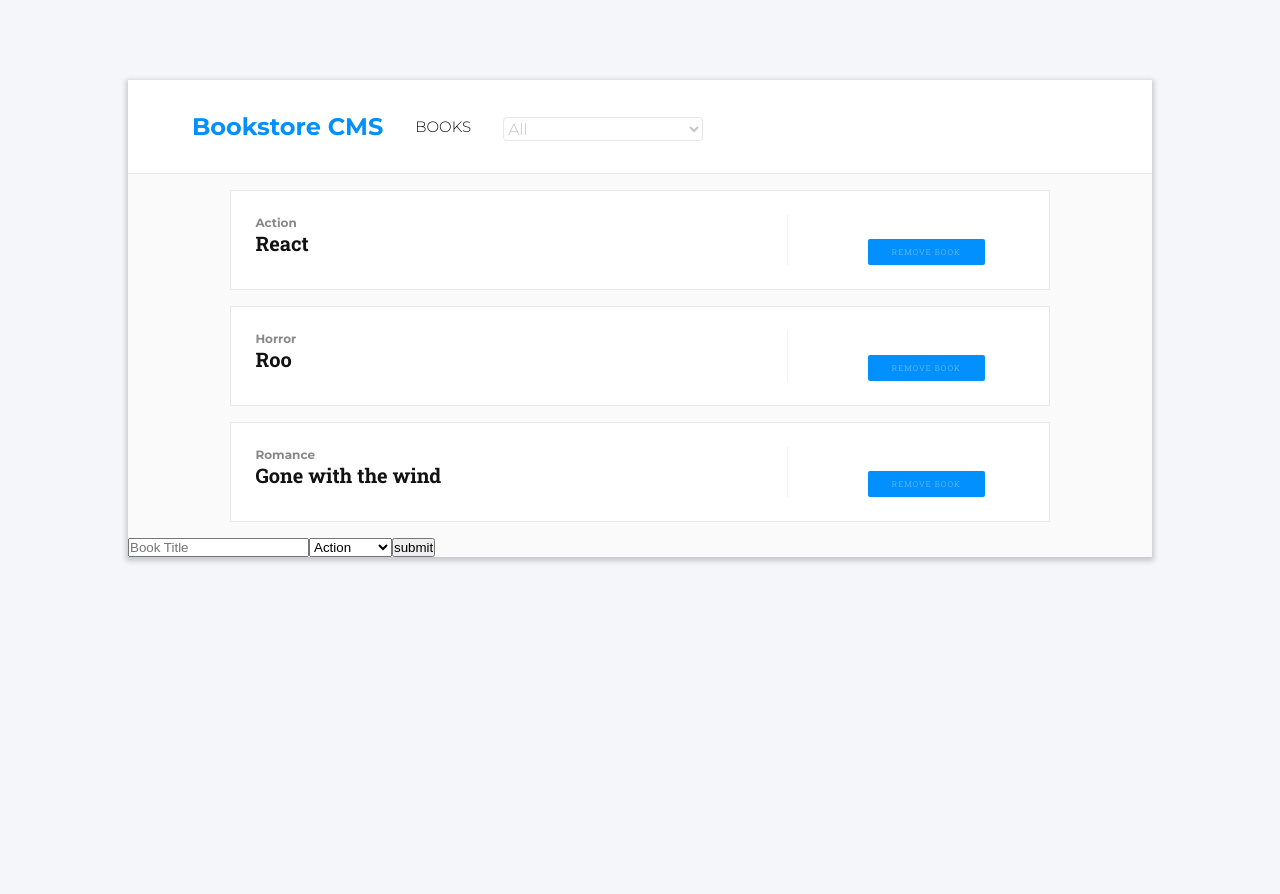
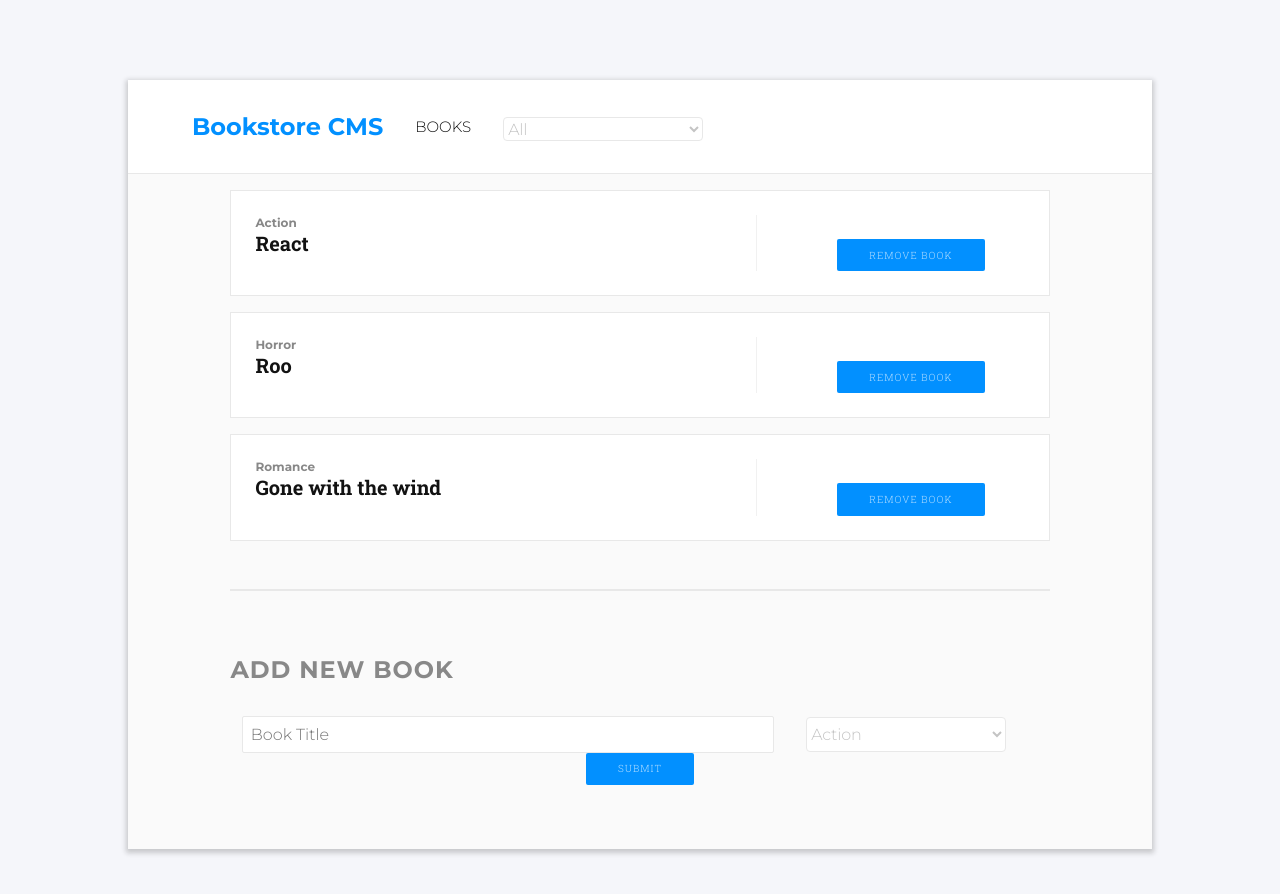
Before and after one commit to Redvanisation/Bookstore, a React (Create React App) app: page / in a window 1280 px wide. Shown: the top 894 px of the page. Before the commit the page ends 800 px from the top, so only its background shows below. Built offline with nearby package versions, Linux system fonts and the light colour scheme.

Commit message:
Styling the add book form

```diff
--- a/src/components/Book.js
+++ b/src/components/Book.js
@@ -8,7 +8,7 @@ const Book = ({ book, handleRemoveBook }) => (
       <div className="bookItem__leftPanel--title">{book.title}</div>
     </div>
     <div className="bookItem__removeButton">
-      <button className="bookItem__removeButton--button" type="button" onClick={handleRemoveBook}>Remove Book</button>
+      <button className="bookItem__removeButton--button btn" type="button" onClick={handleRemoveBook}>Remove Book</button>
     </div>
   </div>
 );
--- a/src/containers/BookForm.js
+++ b/src/containers/BookForm.js
@@ -33,8 +33,11 @@ class BookForm extends Component {
   render() {
     const { category, title } = this.state;
     return (
-      <form onSubmit={this.handleSubmit}>
+      <div>
+        <form className="bookForm" onSubmit={this.handleSubmit}>
+          <h2 className="bookForm__title">Add New Book</h2>
           <input
+            className="bookForm__input"
             type="text"
             name="title"
             placeholder="Book Title"
@@ -42,7 +45,7 @@ class BookForm extends Component {
             value={title}
             required
           />
-        <select name="category" required value={category} onChange={this.handleChange}>
+          <select className="selection-box bookForm__selection" name="category" required value={category} onChange={this.handleChange}>
             {categories.map(catg => (
               <option
                 key={catg}
@@ -53,8 +56,9 @@ class BookForm extends Component {
               </option>
             ))}
           </select>
-        <input type="submit" value="submit" />
+          <input className="bookForm__submit btn" type="submit" value="submit" />
         </form>
+      </div>
     );
   }
 }
--- a/src/style/_styles.scss
+++ b/src/style/_styles.scss
@@ -54,6 +54,7 @@ body {
   letter-spacing: -.15px;
   color: $color-gray-selections;
   width: 200px;
+  outline: none;
 }
 
 .margin-top {
@@ -87,18 +88,63 @@ body {
     padding-top: 1.5rem;
     padding-left: 5rem;
     border-left: 1.5px solid rgba($color-gray-light, 0.6);
-    &--button{
+  }
+}
+
+.btn {
   background-color: $color-blue-buttons;
   border: none;
-      padding: 0.5rem 1.5rem;
-      color: rgba($color-white, 0.5);
+  padding: .6rem 2rem;
+  color: rgba($color-white, 0.7);
   text-transform: uppercase;
-      font-size: 8px;
+  font-size: 10px;
   font-family: $font-roboto;
   font-weight: 300;
   border-radius: 2px;
   letter-spacing: 1px;
+  cursor: pointer;
+  outline: none;
+  transition: all .2s;
 }
+
+.btn:hover {
+  transform: translateY(-2px);
+}
+
+.btn:active {
+  transform: translateY(-1px);
+}
+
+.bookForm {
+  text-align: center;
+  padding-top: 4rem;
+  padding-bottom: 4rem;
+  margin: 3rem auto;
+  width: 80%;
+  border-top: 2px solid $color-gray-light;
+  &__title {
+    text-align: left;
+    margin-bottom: 2rem;
+    font-family: $font-montserrat;
+    font-size: 600;
+    color: $color-gray-category;
+    letter-spacing: 1px;
+    text-transform: uppercase;
+  }
+  &__input {
+    width: 65%;
+    margin-right: 2rem;
+    font-size: 16px;
+    border-radius: 2px;
+    padding: .5rem;
+    border: 1px solid $color-gray-light;
+    color: $color-gray-category;
+    font-family: $font-montserrat;
+    outline: none;
+  }
+  &__selection {
+    margin-right: 2rem;
+    height: 35px;
   }
 
 }
```
Lines whose indentation alone changed are shown as unchanged.
